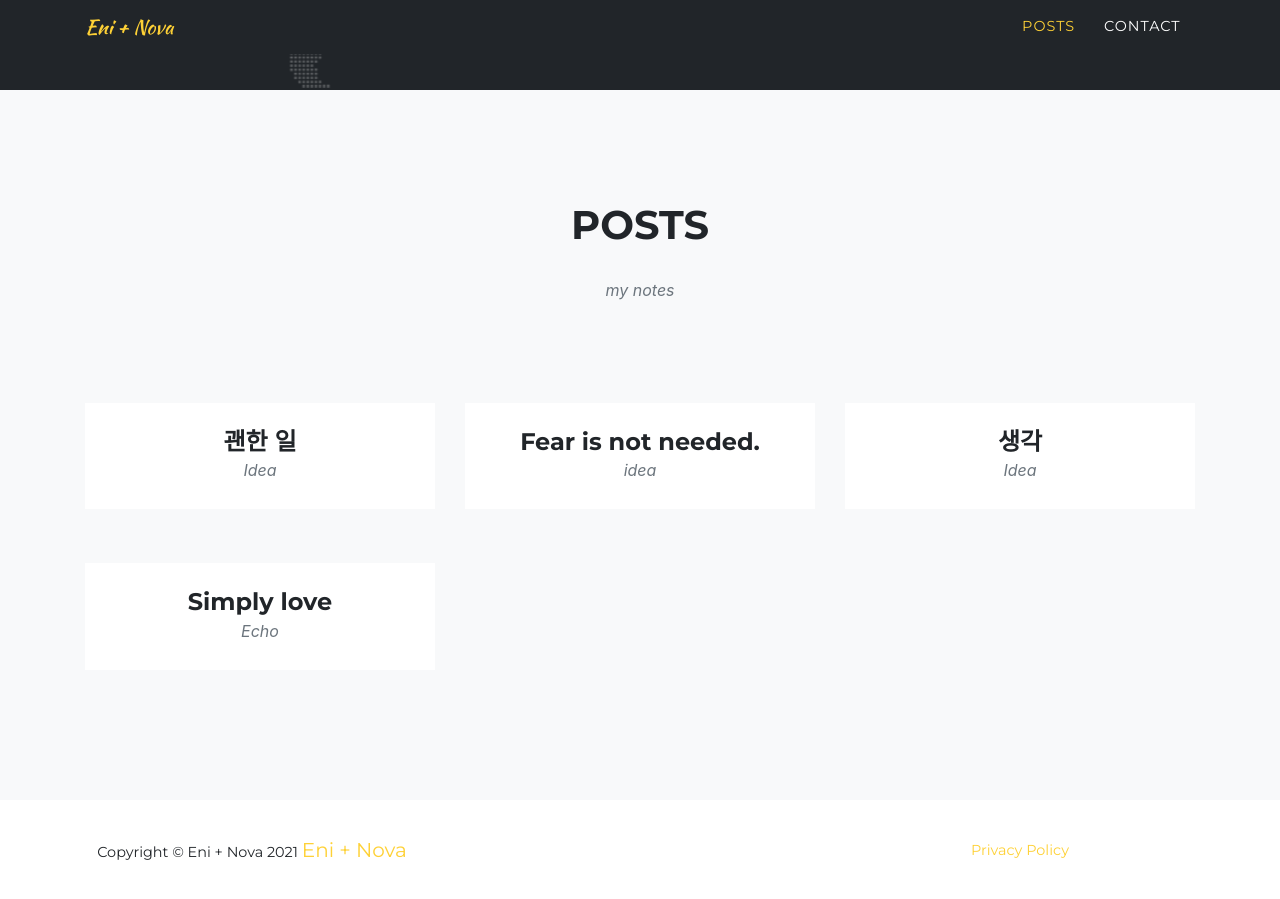
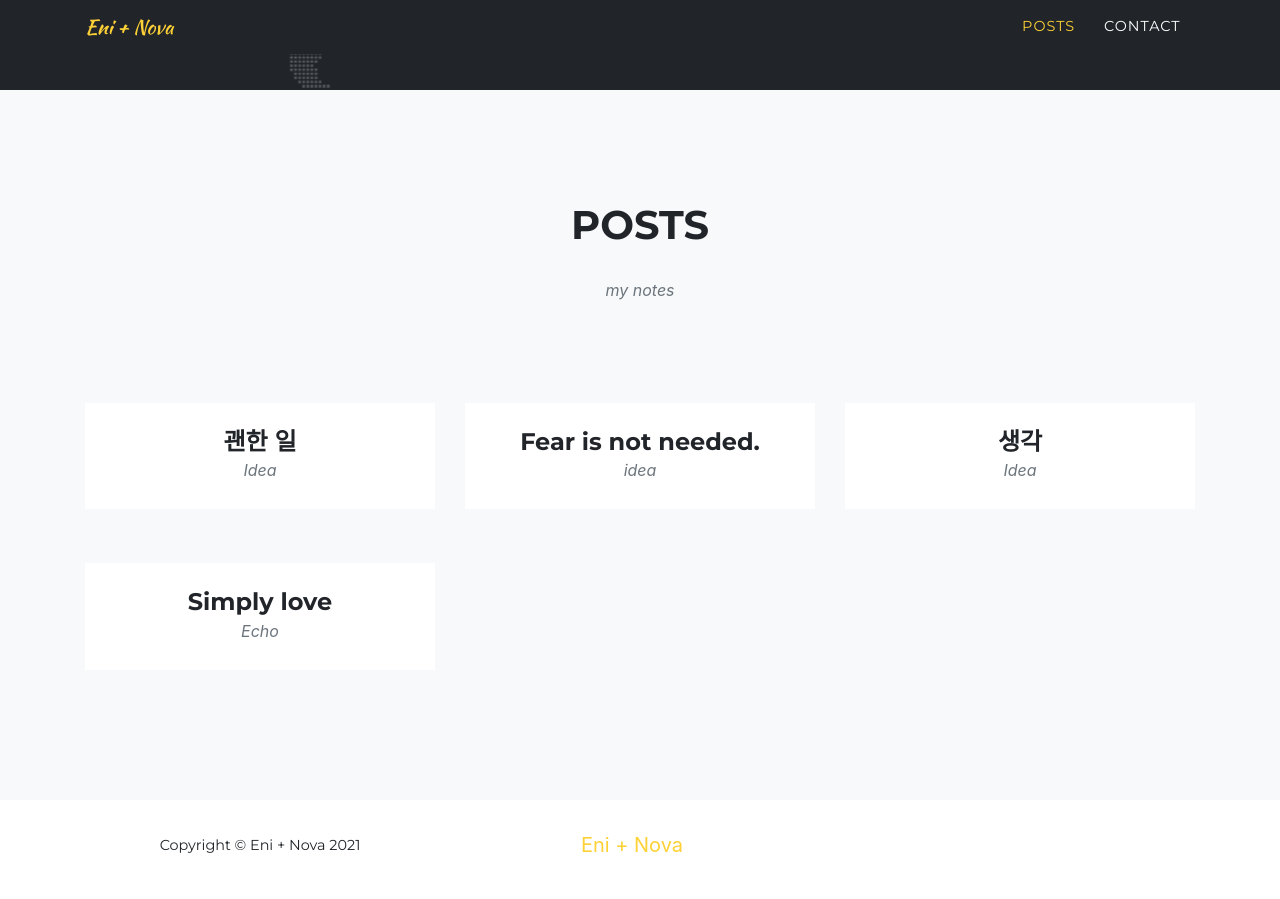
Before and after one commit to deareni/deareni.github.io, a Jekyll site: the page built from index.md, in a window 1280 px wide and 900 px high, scrolled down 3074 px. Built offline with Jekyll 4.4.1, drawn with Linux system fonts in a browser that asks for light colours; some web fonts are replaced.

Commit message:
Update footer.html
rm privacy statement

```diff
--- a/_includes/footer.html
+++ b/_includes/footer.html
@@ -3,7 +3,11 @@
     <div class="container">
       <div class="row align-items-center">
         <div class="col-md-4">
-          <span class="copyright">Copyright &copy; {{ site.title }} {{ 'now' | date: "%Y" }} <a class="navbar-brand js-scroll-trigger" href="#page-top">Eni + Nova</a></span>
+          <span class="copyright">Copyright &copy; {{ site.title }} {{ 'now' | date: "%Y" }} </span>
+        </div>
+    <!-- Page Top -->
+        <div class="col-md-4">
+          <a class="navbar-brand js-scroll-trigger" href="#page-top">Eni + Nova</a>
         </div>
 		<!-- Social Media -->
         <div class="col-md-4">
@@ -20,6 +24,7 @@
           </ul>
         </div>
 		<!-- Legal -->
+    <!--
         <div class="col-md-4">
           <ul class="list-inline quicklinks">
             <li class="list-inline-item">
@@ -27,6 +32,7 @@
             </li>
           </ul>
         </div>
+      -->
       </div>
     </div>
   </footer>
```
